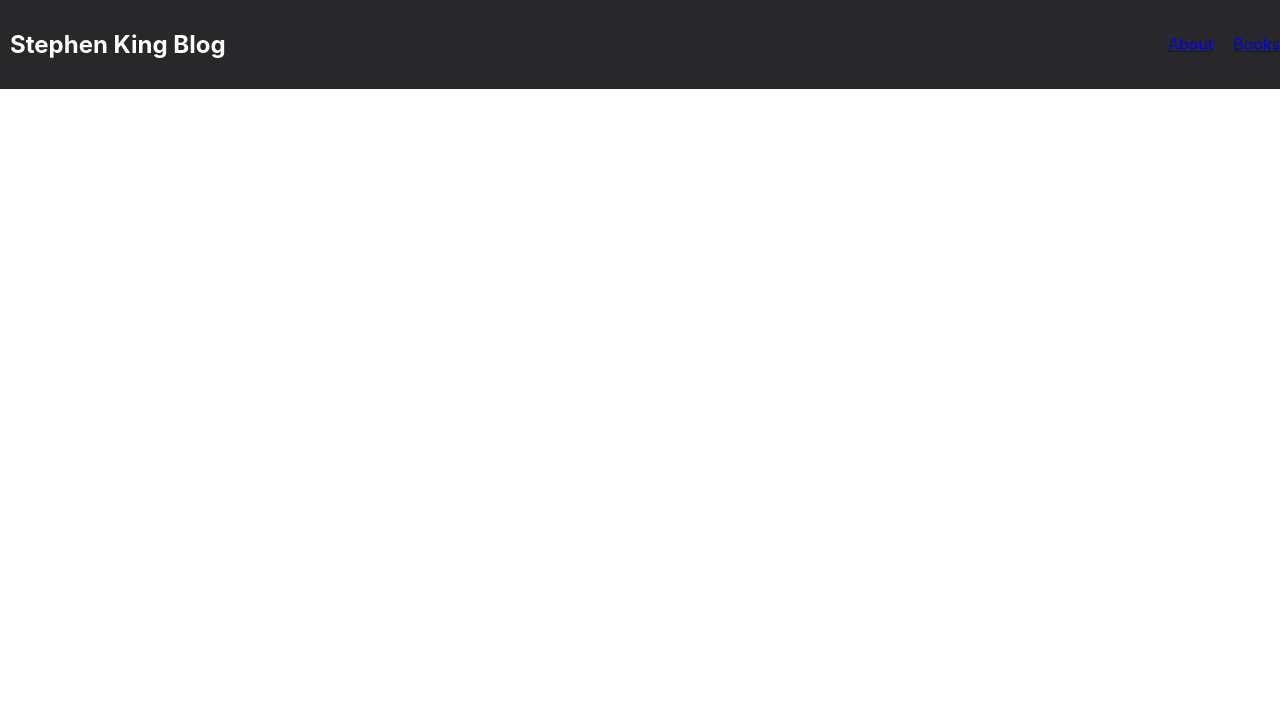
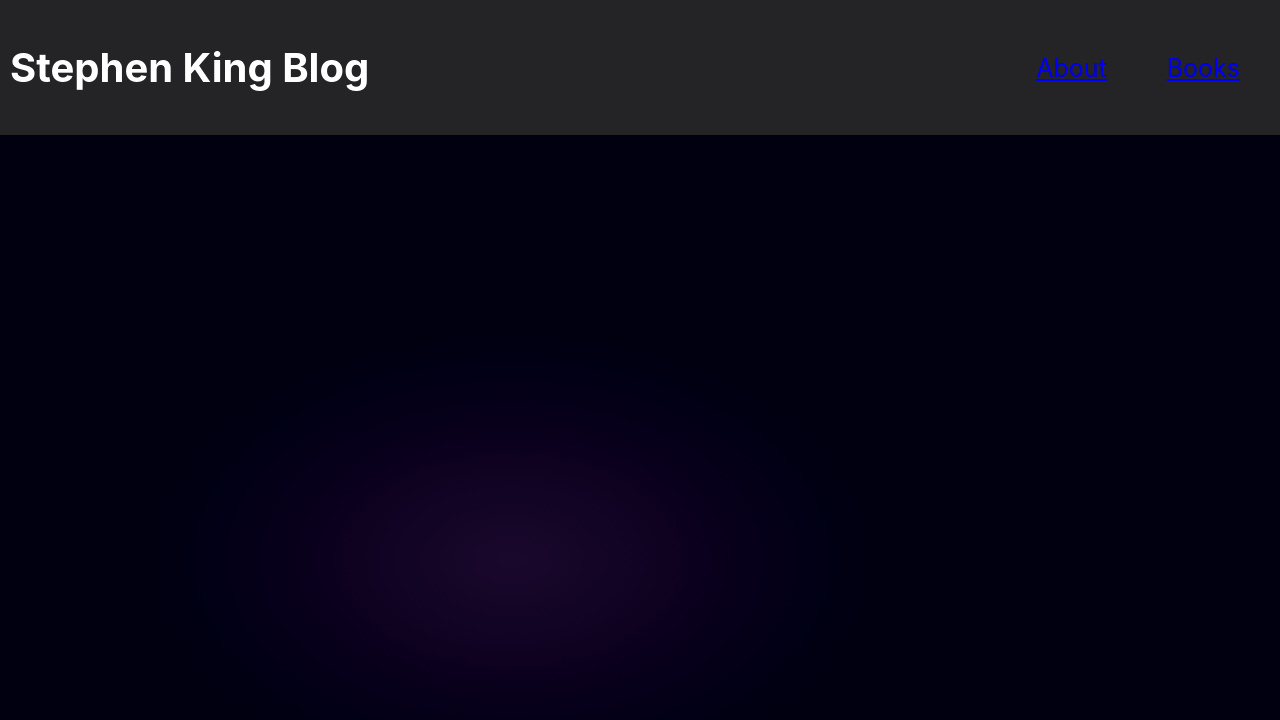
Before and after one commit to javierguerra4/sk-blog, a React (Create React App) app: page / in a window 1280 px wide. Shown: the top 720 px of the page. Built offline with nearby package versions, Linux system fonts and the light colour scheme.

Commit message:
modified the background

```diff
--- a/src/App.css
+++ b/src/App.css
@@ -8,7 +8,9 @@
   padding: 10px;
   z-index: 100; /* Ensure the navigation bar is on top of other content */
 }
-
+.header-one {
+  font-size: 40px; /* Increase the font size for the heading */
+}
 .header-container {
   display: flex;
   justify-content: space-between;
@@ -17,6 +19,7 @@
 
 .links-container {
   display: flex;
+  align-items: center;
 }
 
 .navbar-links {
@@ -28,9 +31,24 @@
 
 .navbar-links li {
   margin: 0 10px;
+  font-size: 25px;
+  margin-right: 50px;
 }
 
 .content {
   margin-top: 70px; /* Add margin to prevent content from being hidden under the navbar */
   padding: 20px;
 }
+
+/* *********Background******* */
+
+:root {
+  background: radial-gradient(#1f0e30 0%, #030016 40%) -10vw 20vh no-repeat #030016;
+
+  filter: url("#noise") contrast(105%);
+  margin: 0;
+  padding: 0;
+  width: 100vw;
+  height: 100vh;
+  position: absolute;
+}
--- a/src/components/Navbar.js
+++ b/src/components/Navbar.js
@@ -5,7 +5,6 @@
     <nav className="Navbar">
       <div className="header-container">
         <h1 className="header-one">Stephen King Blog</h1>
-
         <div className="links-container">
           <ul className="navbar-links">
             <li>
```
